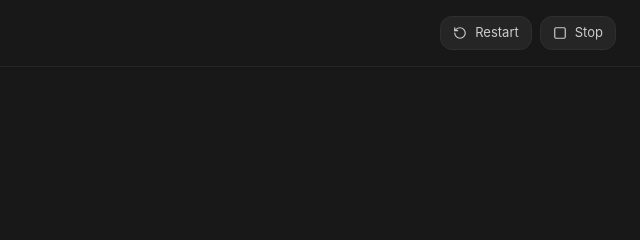
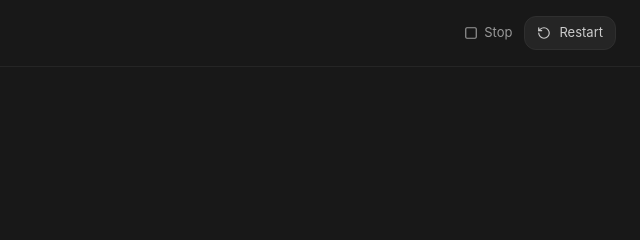
Before and after one commit to Onion-L/carrent, a React app in the folder apps/desktop/: page /#/runtimes in a window 1280 px wide. Shown: the top 240 px of the page, 640-1280 px from the left. Built offline with nearby package versions, Linux system fonts and the light colour scheme.

Commit message:
style: swap Stop/Restart order and make Stop a text link
- Stop button is now a text link on the left
- Restart button stays styled on the right

```diff
--- a/apps/desktop/src/renderer/routes/RuntimesPage.tsx
+++ b/apps/desktop/src/renderer/routes/RuntimesPage.tsx
@@ -93,7 +93,15 @@ export function RuntimesPage() {
               : "Stopped"}
           </span>
         </div>
-        <div className="flex items-center gap-2">
+        <div className="flex items-center gap-3">
+          <button
+            onClick={stopAll}
+            disabled={isAnyActionPending}
+            className="flex items-center gap-1.5 text-[13px] text-[#999] transition hover:text-[#ccc] disabled:cursor-not-allowed disabled:opacity-50"
+          >
+            <Square className="h-3.5 w-3.5" />
+            Stop
+          </button>
           <button
             onClick={restartAll}
             disabled={isAnyActionPending}
@@ -101,14 +109,6 @@ export function RuntimesPage() {
           >
             <RotateCcw className="h-3.5 w-3.5" />
             Restart
-          </button>
-          <button
-            onClick={stopAll}
-            disabled={isAnyActionPending}
-            className="flex items-center gap-2 rounded-lg border border-[#2f2f2f] bg-[#252525] px-3 py-1.5 text-[13px] text-[#ccc] transition hover:bg-[#2f2f2f] disabled:cursor-not-allowed disabled:opacity-50"
-          >
-            <Square className="h-3.5 w-3.5" />
-            Stop
           </button>
         </div>
       </div>
```
